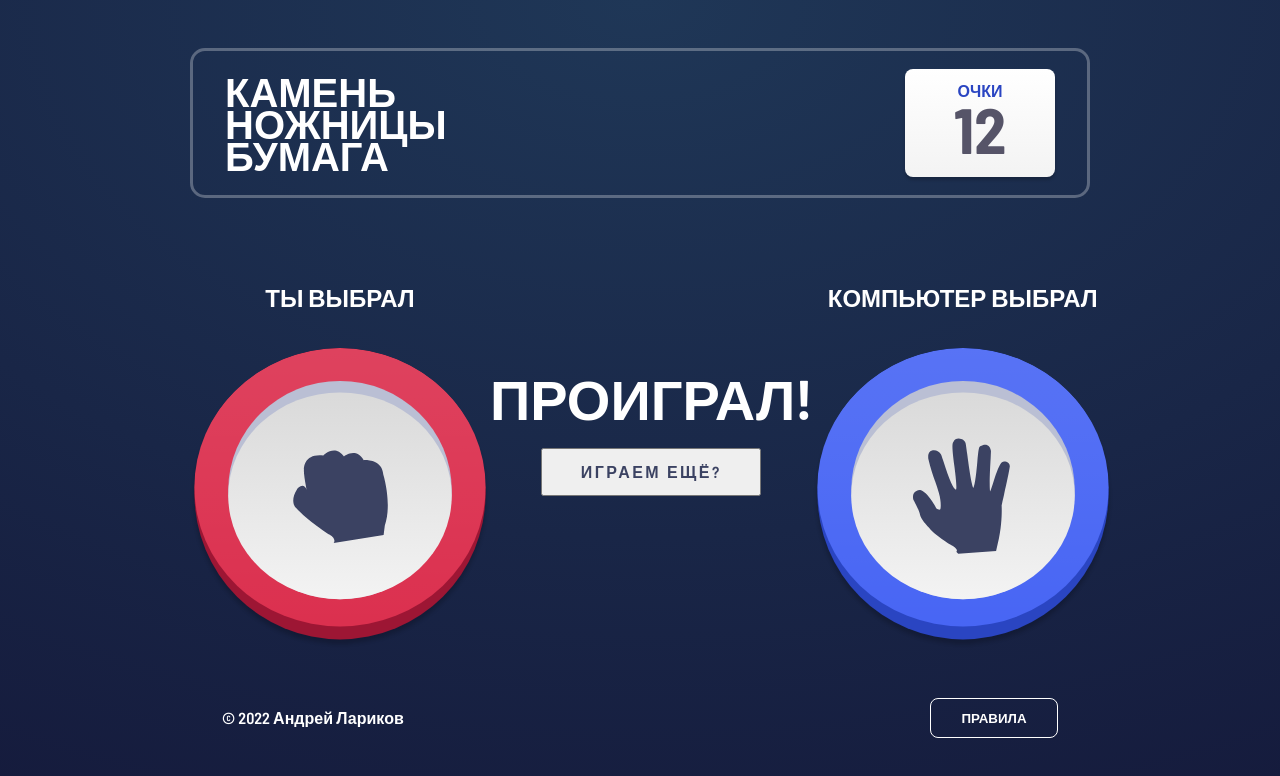
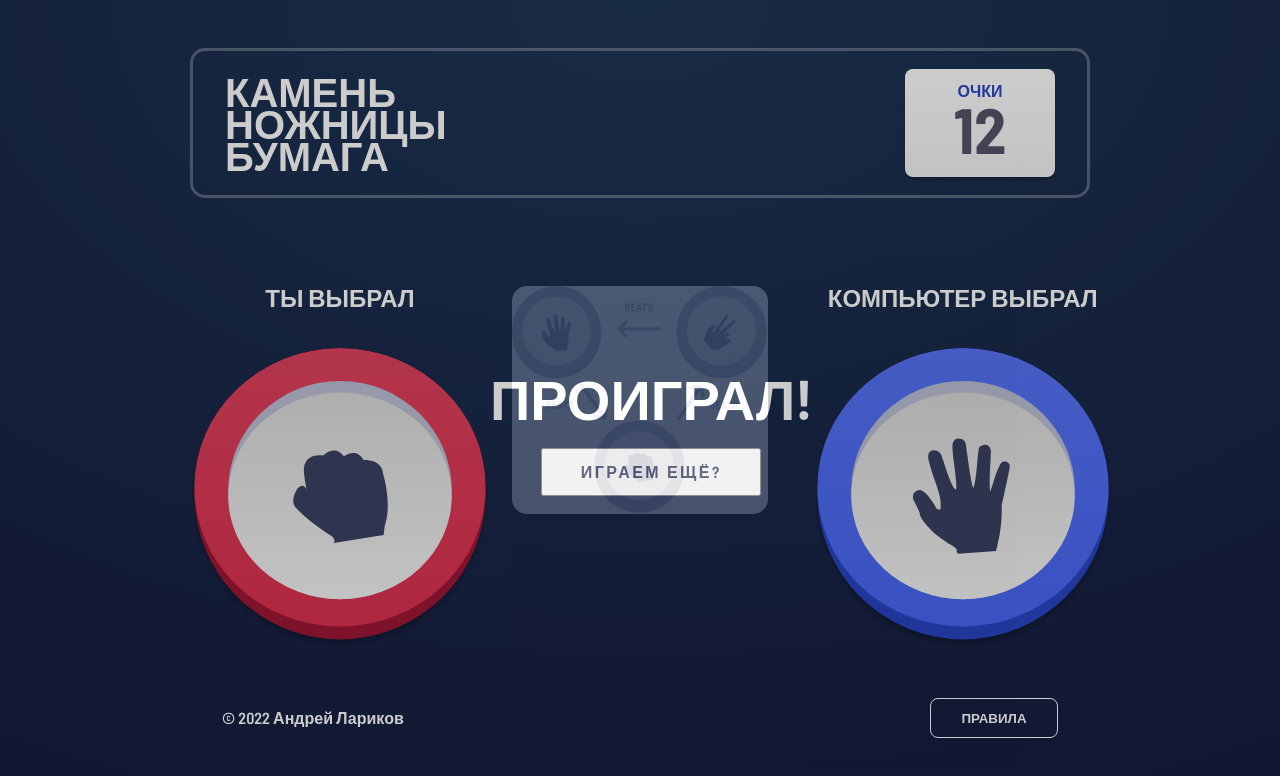
Before and after one commit to larikov174/rock-paper-scissors, a React (Vite) app: page /game in a window 1280 px wide. Shown: the top 776 px of the page. Built offline with nearby package versions, Linux system fonts and the light colour scheme.

Commit message:
feat: add modal

```diff
--- a/src/components/App.jsx
+++ b/src/components/App.jsx
@@ -6,6 +6,7 @@ import Header from './Header';
 import PickScreen from './PickScreen';
 import GambleScreen from './GambleScreen';
 import Footer from './Footer';
+import Modal from './Modal';
 
 const MainPage = styled.div`
   width: min(900px, 100%);
@@ -34,6 +35,7 @@ const App = () => {
         </Routes>
       </ImageContext.Provider>
       <Footer />
+			<Modal />
     </MainPage>
   );
 };
--- /dev/null
+++ b/src/components/Modal.jsx
@@ -0,0 +1,30 @@
+import styled from 'styled-components';
+import rulesImage from '../assets/rules.svg';
+
+const Overlay = styled.div`
+  width: 100%;
+  height: 100%;
+	display: flex;
+  position: absolute;
+  overflow: hidden;
+  background-color: #000000;
+  opacity: 0.2;
+`;
+
+const StyledImage = styled.img`
+  width: 20vw;
+  height: auto;
+  margin: auto;
+	background-color: #ffffff;
+	border-radius: 15px;
+`;
+
+const Modal = () => {
+  return (
+    <Overlay>
+      <StyledImage src={rulesImage} />
+    </Overlay>
+  );
+};
+
+export default Modal;
```
